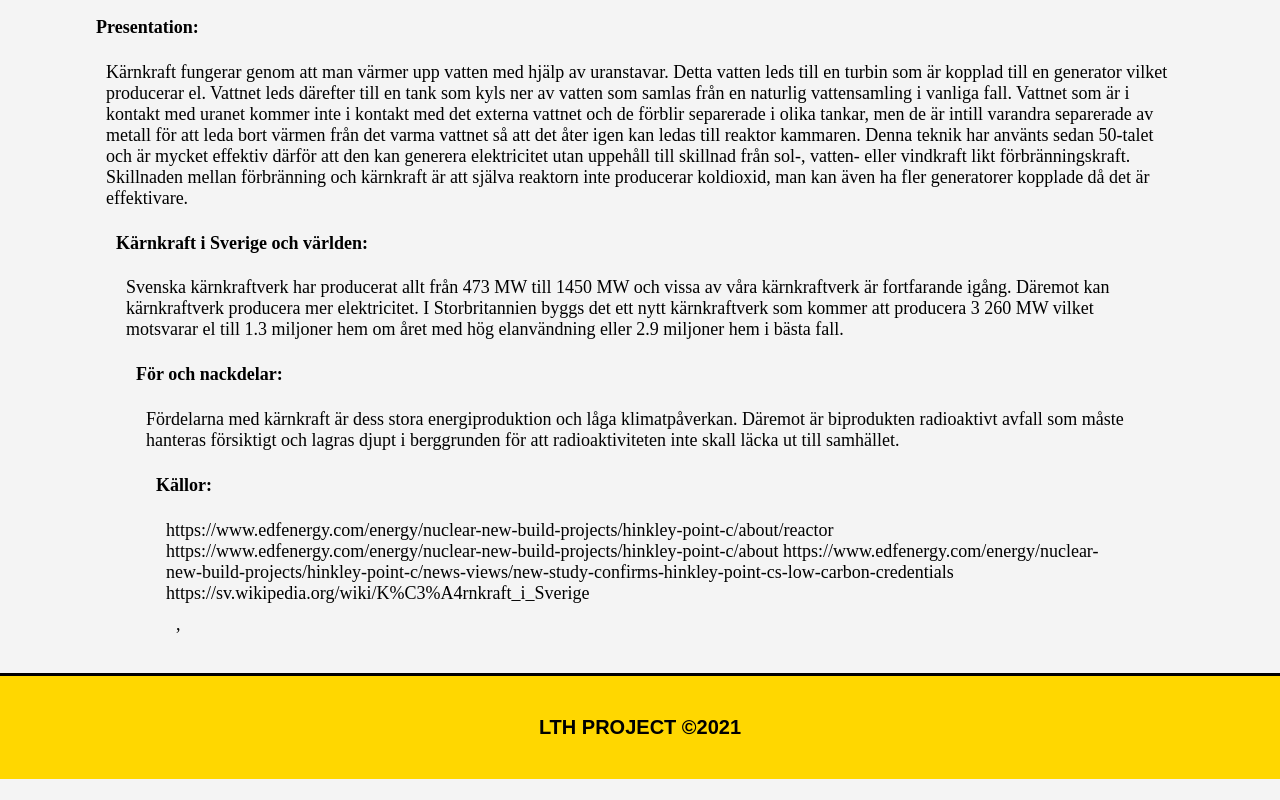
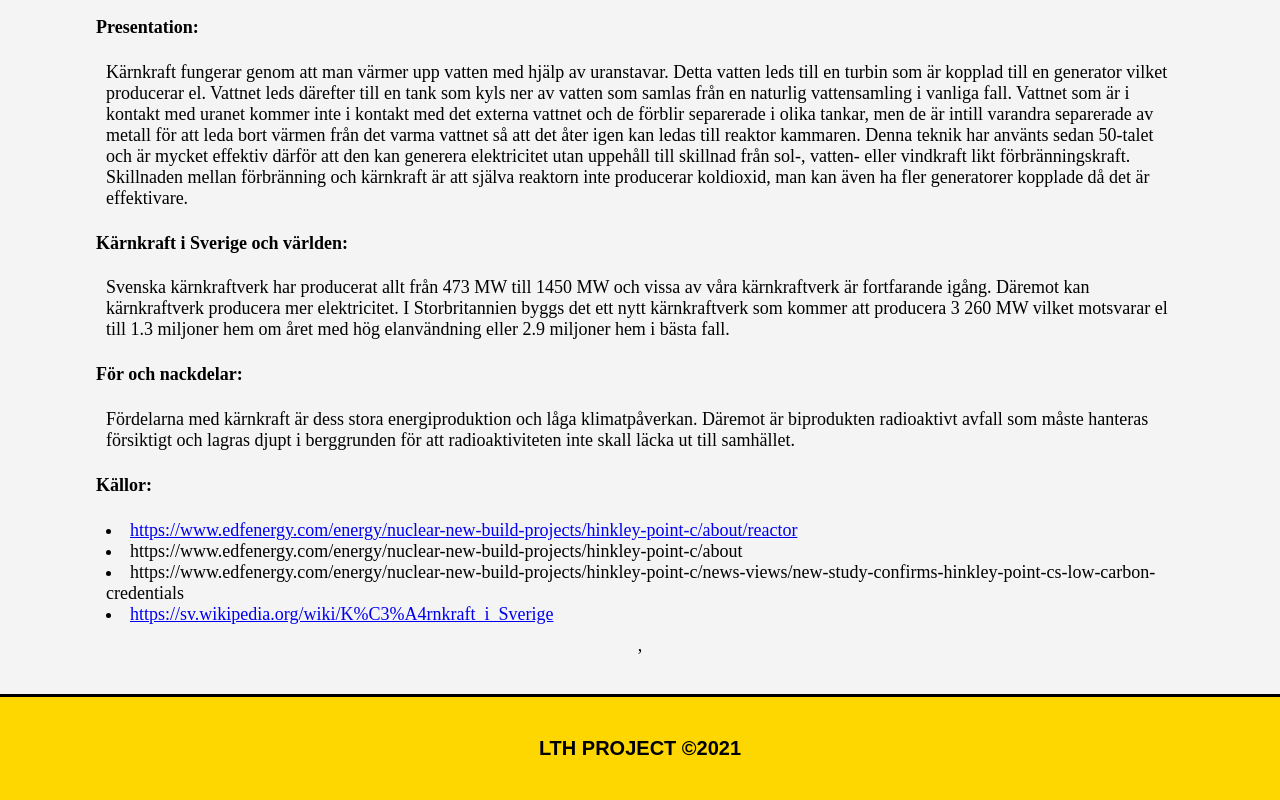
Before and after one commit to Ibraisi/Ibraisi.github.io, a plain HTML site: page tema3.html in a window 1280 px wide. Shown: the part 380-1180 px from the top of the page. Before the commit the page ends 1159 px from the top, so only its background shows below. Drawn offline with Linux system fonts and the light colour scheme.

Commit message:
Update tema3.html

```diff
--- a/tema3.html
+++ b/tema3.html
@@ -45,27 +45,28 @@
                 därför att den kan generera elektricitet utan uppehåll till skillnad från sol-, vatten- eller vindkraft likt förbränningskraft.
                 Skillnaden mellan förbränning och kärnkraft är att själva reaktorn inte producerar koldioxid,
                 man kan även ha fler generatorer kopplade då det är effektivare.
-           <div>
+           </div>
             <h4 class="sec">Kärnkraft i Sverige och världen: </h4>
             <div>
 
                 Svenska kärnkraftverk har producerat allt från 473 MW till 1450 MW och vissa av våra kärnkraftverk är fortfarande igång.
                 Däremot kan kärnkraftverk producera mer elektricitet. I Storbritannien byggs det ett nytt kärnkraftverk
                 som kommer att producera 3 260 MW vilket motsvarar el till 1.3 miljoner hem om året med hög elanvändning eller 2.9 miljoner hem i bästa fall.
-            <div>
+            </div>
             <h4 class="sec">För och nackdelar: </h4>
             <div>
                 Fördelarna med kärnkraft är dess stora energiproduktion och låga klimatpåverkan. Däremot är biprodukten radioaktivt avfall
                 som måste hanteras försiktigt och lagras djupt i berggrunden för att radioaktiviteten inte skall läcka ut till samhället.
-            <div>
+            </div>
 
             <h4 class="sec">Källor: </h4>
             <div>
-https://www.edfenergy.com/energy/nuclear-new-build-projects/hinkley-point-c/about/reactor
-https://www.edfenergy.com/energy/nuclear-new-build-projects/hinkley-point-c/about
-https://www.edfenergy.com/energy/nuclear-new-build-projects/hinkley-point-c/news-views/new-study-confirms-hinkley-point-cs-low-carbon-credentials
-https://sv.wikipedia.org/wiki/K%C3%A4rnkraft_i_Sverige
-                <div>
+                <li><a href="https://www.edfenergy.com/energy/nuclear-new-build-projects/hinkley-point-c/about/reactor">https://www.edfenergy.com/energy/nuclear-new-build-projects/hinkley-point-c/about/reactor</a></li>
+                <li><a href="https://www.edfenergy.com/energy/nuclear-new-build-projects/hinkley-point-c/about"></a>https://www.edfenergy.com/energy/nuclear-new-build-projects/hinkley-point-c/about</li>
+                <li><a href="https://www.edfenergy.com/energy/nuclear-new-build-projects/hinkley-point-c/news-views/new-study-confirms-hinkley-point-cs-low-carbon-credentials"></a>https://www.edfenergy.com/energy/nuclear-new-build-projects/hinkley-point-c/news-views/new-study-confirms-hinkley-point-cs-low-carbon-credentials</li>
+                <li><a href="https://sv.wikipedia.org/wiki/K%C3%A4rnkraft_i_Sverige">https://sv.wikipedia.org/wiki/K%C3%A4rnkraft_i_Sverige</a></li>
+
+                </div>
 ,
 
             </p>
```
